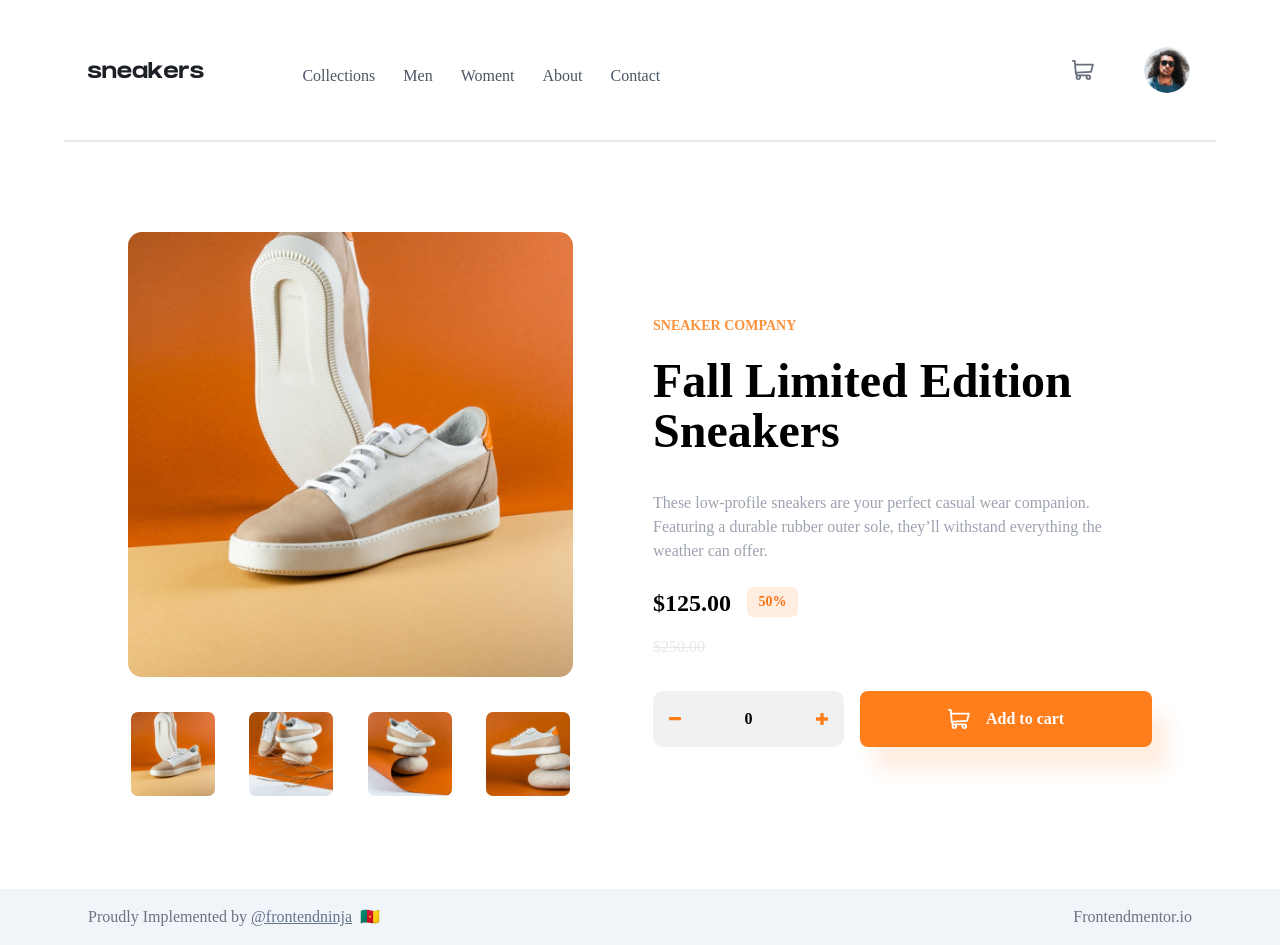
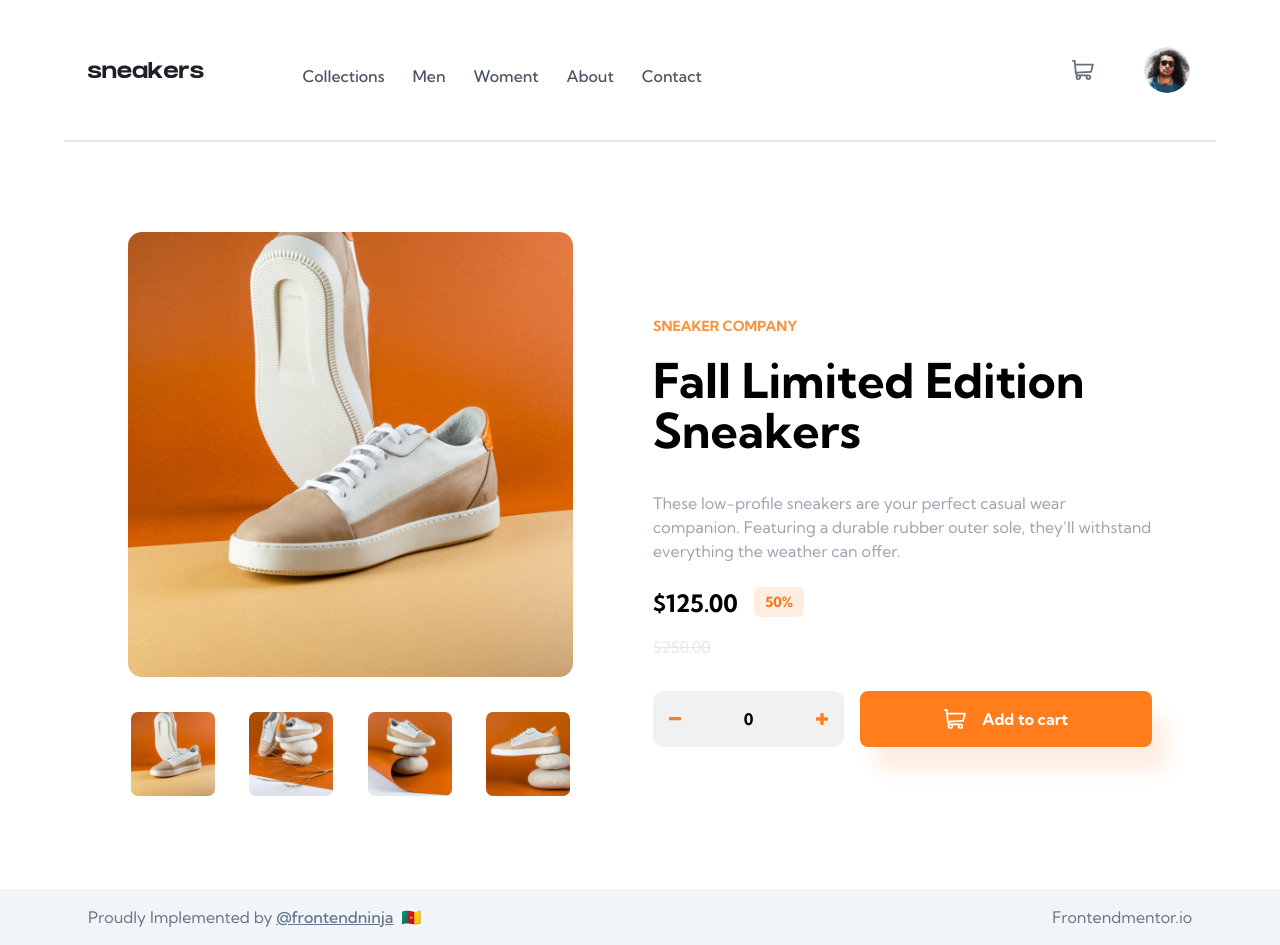
Before and after one commit to yannmarc/frontenersdninja-sneak, a React (Create React App) app: page / in a window 1280 px wide. Built offline with nearby package versions, Linux system fonts and the light colour scheme; the HTML template or start-up script is replaced by a standard one.

Commit message:
first commit

```diff
--- a/src/index.css
+++ b/src/index.css
@@ -1,3 +1,4 @@
+@import url('https://fonts.googleapis.com/css2?family=Kumbh+Sans:wght@400;500;700&display=swap');
 @tailwind base;
 @tailwind components;
 @tailwind utilities;
```
Also changed, not shown: 1 other file (tests, documents, lock files or other folders).
